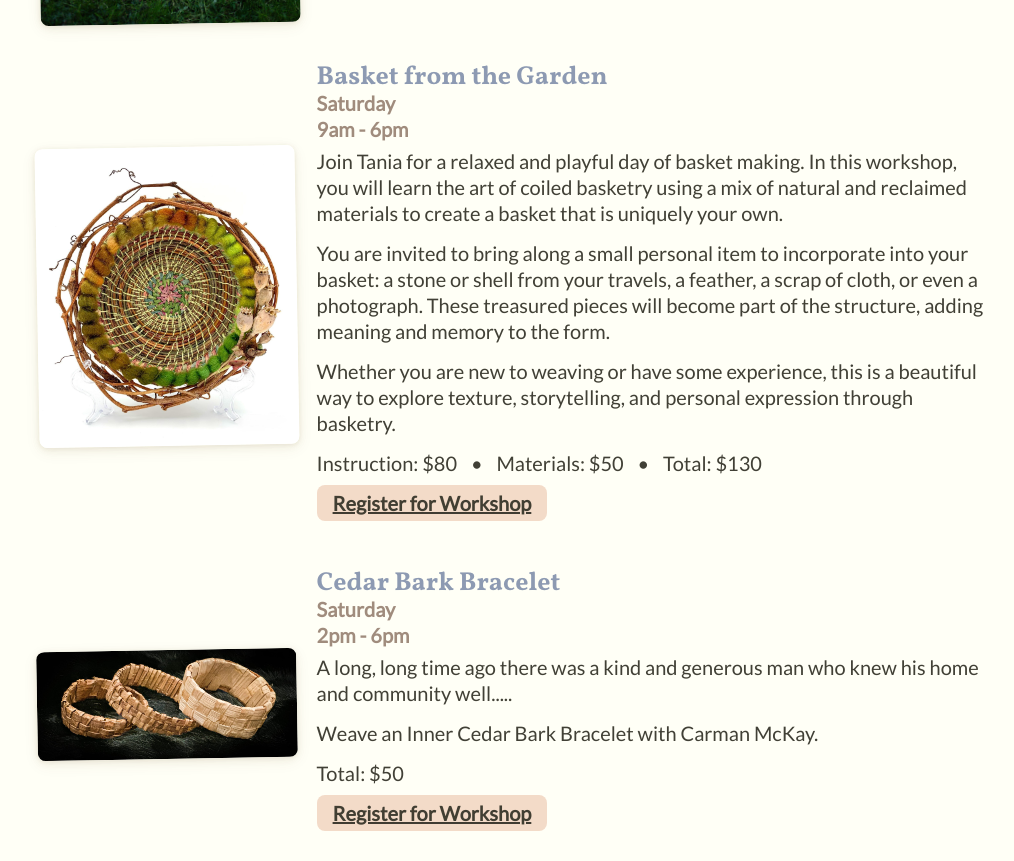
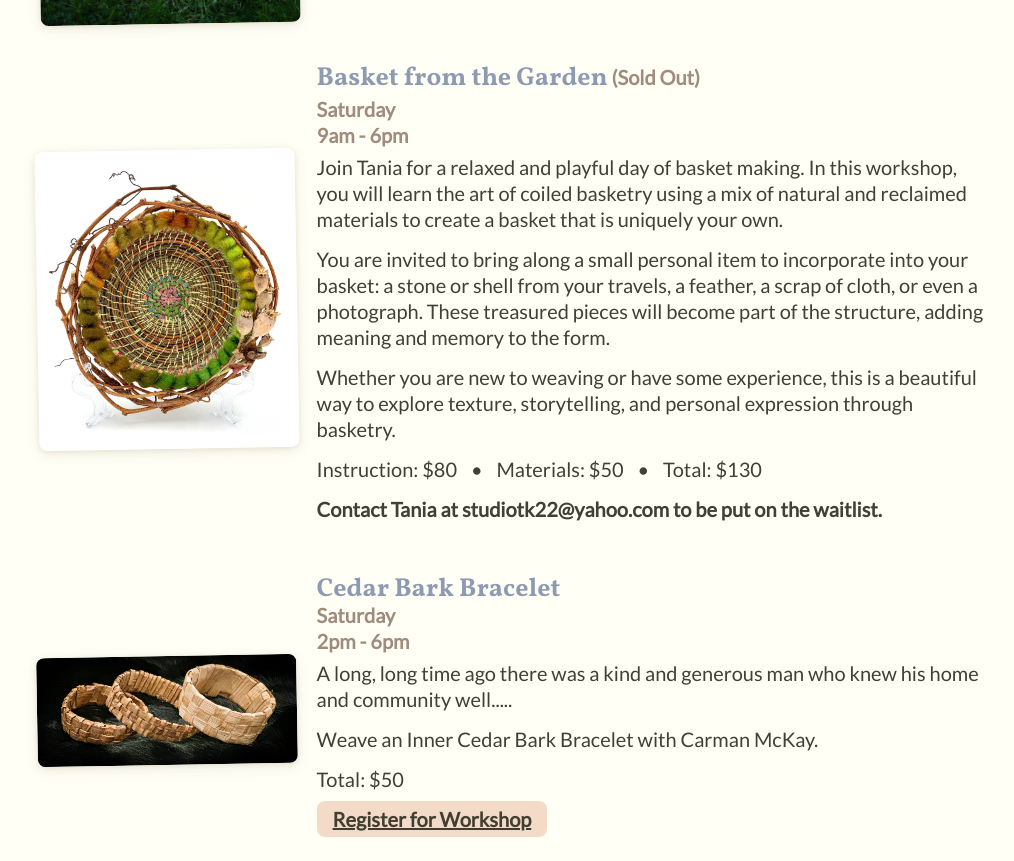
Before and after one commit to fulveland/baskets-in-the-garden, a website: page source/index.html in a window 1280 px wide. Shown: the part 2806-3667 px from the top of the page, without its empty margins (129-1143 px from the left). Drawn offline with Linux system fonts and the light colour scheme; a script that the page names is missing; a web font is replaced by a local one.

Commit message:
tania sold out

```diff
--- a/source/index.html
+++ b/source/index.html
@@ -82,7 +82,10 @@
       </div>
 
       <div class="workshop">
-        <h1>Basket from the Garden</h1>
+        <div class="sold-out">
+          <h1>Basket from the Garden</h1>
+          <h2>(Sold Out)</h2>
+        </div>
         <img src="images/tania-2.jpg" />
         <div class="description">
           <h2>Saturday<br />9am - 6pm</h2>
@@ -90,7 +93,7 @@
           <p>You are invited to bring along a small personal item to incorporate into your basket: a stone or shell from your travels, a feather, a scrap of cloth, or even a photograph. These treasured pieces will become part of the structure, adding meaning and memory to the form.</p>
           <p>Whether you are new to weaving or have some experience, this is a beautiful way to explore texture, storytelling, and personal expression through basketry.</p>
           <p><i>Instruction: $80</i> • <i>Materials: $50</i> • <i>Total: $130</i></p>
-          <p><a href="https://lu.ma/event/evt-khwdcNyCaN45zbP" data-luma-event-id="evt-khwdcNyCaN45zbP" class="luma-checkout--button" data-luma-action="checkout">Register for Workshop</a></p>
+          <p><b>Contact Tania at studiotk22@yahoo.com to be put on the waitlist.</b></p>
         </div>
       </div>
 
```
